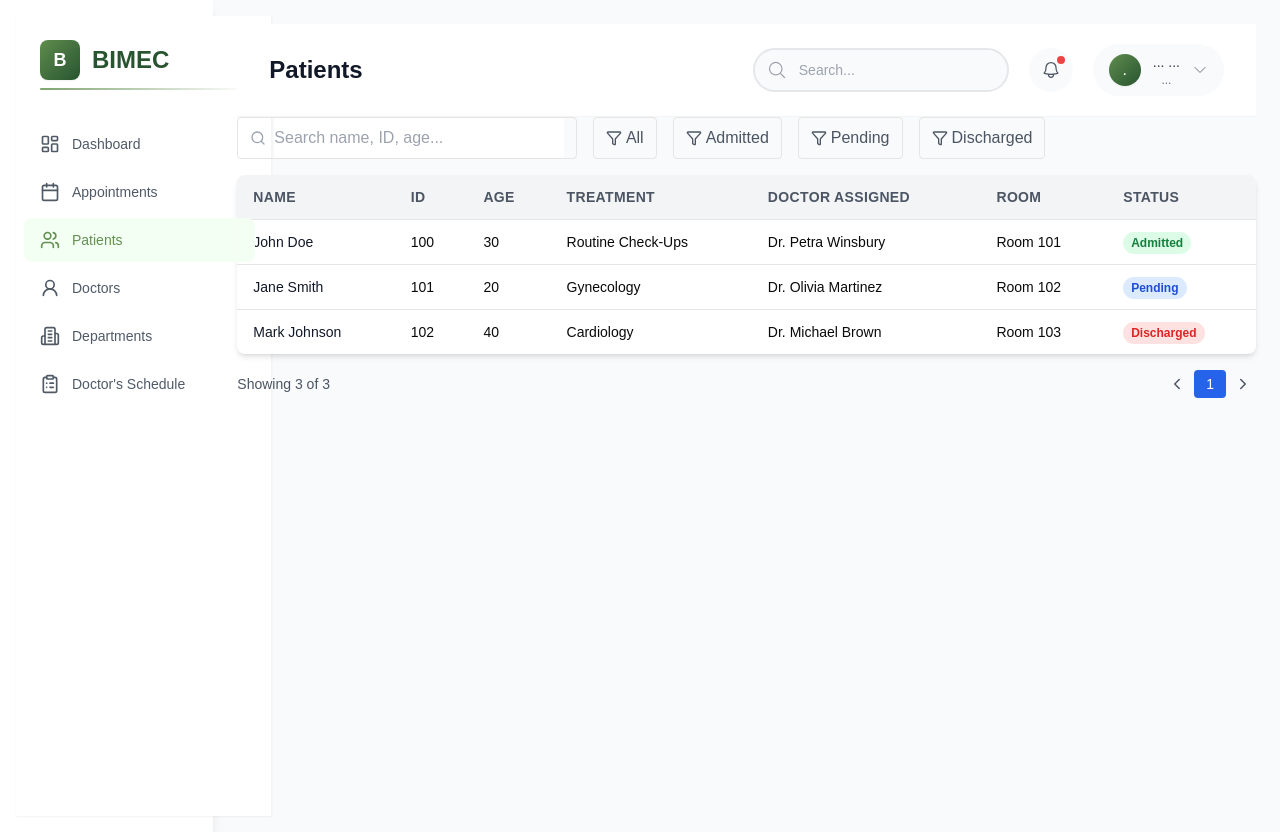
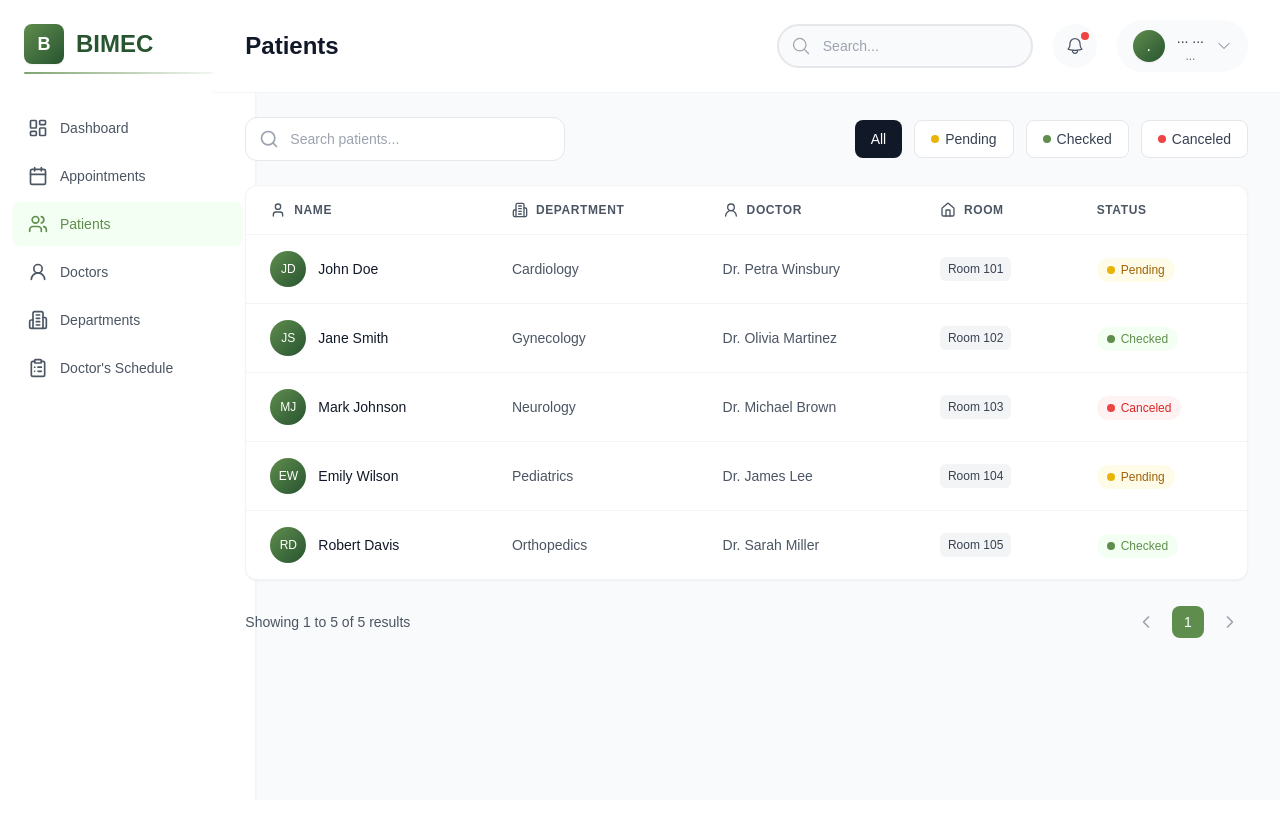
Before and after one commit to vinhdao1006/Project, a React (Vite) app in the folder front-end/: page /admin/patients in a window 1280 px wide. After the commit the page ends 800 px from the top, so only its background shows below. Built offline with nearby package versions, Linux system fonts and the light colour scheme; no server answers.

Commit message:
Update PatientManagement.jsx

```diff
--- a/front-end/src/pages/admin/PatientManagement.jsx
+++ b/front-end/src/pages/admin/PatientManagement.jsx
@@ -1,35 +1,44 @@
 import React, { useState } from 'react';
-import { Search, Filter, ChevronLeft, ChevronRight } from 'lucide-react';
+import { Search, ChevronLeft, ChevronRight, User, Building2, UserRound, HomeIcon } from 'lucide-react';
 import SideBar from './SideBar';
 import Header from './Header';
 
+// Updated patient data with department instead of id, age, treatment
 const patients = [
   {
     name: 'John Doe',
-    id: '100',
-    age: 30,
-    treatment: 'Routine Check-Ups',
+    department: 'Cardiology',
     doctor: 'Dr. Petra Winsbury',
     room: 'Room 101',
-    status: 'Admitted',
+    status: 'Pending',
   },
   {
     name: 'Jane Smith',
-    id: '101',
-    age: 20,
-    treatment: 'Gynecology',
+    department: 'Gynecology',
     doctor: 'Dr. Olivia Martinez',
     room: 'Room 102',
+    status: 'Checked',
+  },
+  {
+    name: 'Mark Johnson',
+    department: 'Neurology',
+    doctor: 'Dr. Michael Brown',
+    room: 'Room 103',
+    status: 'Canceled',
+  },
+  {
+    name: 'Emily Wilson',
+    department: 'Pediatrics',
+    doctor: 'Dr. James Lee',
+    room: 'Room 104',
     status: 'Pending',
   },
   {
-    name: 'Mark Johnson',
-    id: '102',
-    age: 40,
-    treatment: 'Cardiology',
-    doctor: 'Dr. Michael Brown',
-    room: 'Room 103',
-    status: 'Discharged',
+    name: 'Robert Davis',
+    department: 'Orthopedics',
+    doctor: 'Dr. Sarah Miller',
+    room: 'Room 105',
+    status: 'Checked',
   },
   // Add more rows...
 ];
@@ -62,79 +71,138 @@ const PatientsManagement = () => {
     }
   };
 
+  // Status style mapping
+  const statusStyles = {
+    Pending: {
+      bg: 'bg-yellow-50',
+      text: 'text-yellow-700',
+      icon: <div className="w-2 h-2 rounded-full bg-yellow-500 mr-1.5"></div>
+    },
+    Checked: {
+      bg: 'bg-bimec-light-green',
+      text: 'text-bimec-green',
+      icon: <div className="w-2 h-2 rounded-full bg-bimec-green mr-1.5"></div>
+    },
+    Canceled: {
+      bg: 'bg-red-50',
+      text: 'text-red-600',
+      icon: <div className="w-2 h-2 rounded-full bg-red-500 mr-1.5"></div>
+    }
+  };
+
   return (
     <div className="min-h-screen bg-gray-50 grid grid-cols-12">
       {/* Sidebar */}
-      <aside className="col-span-2 bg-white shadow-lg p-4 space-y-4">
+      <div className="col-span-2">
         <SideBar />
-      </aside>
+      </div>
 
       {/* Main Content */}
-      <main className="col-span-10 p-6">
-        {/* Header */}
-        {/* <div className="flex justify-between items-center mb-6">
-          <h1 className="text-2xl font-bold">Patients</h1>
-        </div> */}
-        <Header activeRouteName="Patients" />
+      <main className="col-span-10 flex flex-col">
+        <Header />
 
-        {/* Search & Filters */}
-        <div className="flex gap-4 mb-4">
-          <div className="flex items-center border rounded px-3 w-1/3">
-            <Search className="w-4 h-4 text-gray-400 mr-2" />
-            <input type="text" placeholder="Search name, ID, age..." className="flex-1 outline-none py-2" />
+        {/* Content Container */}
+        <div className="p-8 pt-6 flex-1">
+          {/* Filters Row */}
+          <div className="flex flex-wrap justify-between items-center mb-6">
+            {/* Search Field */}
+            <div className="relative w-full md:w-80">
+              <input
+                type="text"
+                placeholder="Search patients..."
+                className="w-full h-11 pl-11 pr-4 rounded-xl bg-white border border-gray-200 text-sm text-gray-700 placeholder-gray-400
+                         transition-all duration-200 focus:outline-none focus:ring-2 focus:ring-bimec-green/20 focus:border-bimec-green"
+              />
+              <Search className="absolute left-3.5 top-1/2 -translate-y-1/2 w-5 h-5 text-gray-400" />
             </div>
-          <div className="relative">
+
+            {/* Filters */}
+            <div className="flex flex-wrap gap-3 mt-4 md:mt-0">
               <button
-              className="flex items-center gap-1 border px-3 py-2 rounded text-gray-600 hover:bg-gray-100"
+                className={`px-4 py-2 rounded-lg text-sm font-medium transition-colors duration-200
+                  ${filterStatus === 'All'
+                    ? 'bg-gray-900 text-white'
+                    : 'bg-white border border-gray-200 text-gray-700 hover:bg-gray-50'}`}
                 onClick={() => setFilterStatus('All')}
               >
-              <Filter className="w-4 h-4" />
                 All
               </button>
-          </div>
-          {['Admitted', 'Pending', 'Discharged'].map((status) => (
+
+              {Object.keys(statusStyles).map((status) => (
                 <button
                   key={status}
-              className={`flex items-center gap-1 border px-3 py-2 rounded text-gray-600 hover:bg-gray-100 ${
-                filterStatus === status ? 'bg-gray-200 font-bold' : ''
-              }`}
+                  className={`flex items-center px-4 py-2 rounded-lg text-sm font-medium transition-colors duration-200
+                    ${filterStatus === status
+                      ? `${statusStyles[status].bg} ${statusStyles[status].text} border border-${status === 'Checked' ? 'bimec-green/30' : status === 'Pending' ? 'yellow-300/30' : 'red-300/30'}`
+                      : 'bg-white border border-gray-200 text-gray-700 hover:bg-gray-50'}`}
                   onClick={() => setFilterStatus(status)}
                 >
-              <Filter className="w-4 h-4" />
+                  {statusStyles[status].icon}
                   {status}
                 </button>
               ))}
             </div>
+          </div>
 
-        {/* Table */}
-        <div className="bg-white shadow-md rounded-lg overflow-x-auto">
-          <table className="min-w-full text-sm">
-            <thead className="bg-gray-100 text-left text-gray-600 uppercase tracking-wide">
-              <tr>
-                {['Name', 'ID', 'Age', 'Treatment', 'Doctor Assigned', 'Room', 'Status'].map((heading) => (
-                  <th key={heading} className="px-4 py-3 whitespace-nowrap">{heading}</th>
-                ))}
+          {/* Table Card */}
+          <div className="bg-white rounded-xl shadow-sm overflow-hidden border border-gray-100">
+            <div className="overflow-x-auto">
+              <table className="w-full">
+                <thead>
+                  <tr className="border-b border-gray-100">
+                    <th className="px-6 py-4 text-left text-xs font-semibold text-gray-600 uppercase tracking-wider">
+                      <div className="flex items-center gap-2">
+                        <User className="w-4 h-4" />
+                        Name
+                      </div>
+                    </th>
+                    <th className="px-6 py-4 text-left text-xs font-semibold text-gray-600 uppercase tracking-wider">
+                      <div className="flex items-center gap-2">
+                        <Building2 className="w-4 h-4" />
+                        Department
+                      </div>
+                    </th>
+                    <th className="px-6 py-4 text-left text-xs font-semibold text-gray-600 uppercase tracking-wider">
+                      <div className="flex items-center gap-2">
+                        <UserRound className="w-4 h-4" />
+                        Doctor
+                      </div>
+                    </th>
+                    <th className="px-6 py-4 text-left text-xs font-semibold text-gray-600 uppercase tracking-wider">
+                      <div className="flex items-center gap-2">
+                        <HomeIcon className="w-4 h-4" />
+                        Room
+                      </div>
+                    </th>
+                    <th className="px-6 py-4 text-left text-xs font-semibold text-gray-600 uppercase tracking-wider">
+                      Status
+                    </th>
                   </tr>
                 </thead>
-            <tbody>
+                <tbody className="divide-y divide-gray-100">
                   {paginatedPatients.map((patient, idx) => (
-                <tr key={idx} className="border-t hover:bg-gray-50">
-                  <td className="px-4 py-3 whitespace-nowrap font-medium text-gray-900">{patient.name}</td>
-                  <td className="px-4 py-3">{patient.id}</td>
-                  <td className="px-4 py-3">{patient.age}</td>
-                  <td className="px-4 py-3">{patient.treatment}</td>
-                  <td className="px-4 py-3">{patient.doctor}</td>
-                  <td className="px-4 py-3">{patient.room}</td>
-                  <td className="px-4 py-3">
-                    <span
-                      className={`px-2 py-1 rounded-full text-xs font-semibold ${
-                        patient.status === 'Admitted'
-                          ? 'bg-green-100 text-green-700'
-                          : patient.status === 'Pending'
-                          ? 'bg-blue-100 text-blue-700'
-                          : 'bg-red-100 text-red-600'
-                      }`}
+                    <tr
+                      key={idx}
+                      className="hover:bg-gray-50 transition-colors duration-150"
                     >
+                      <td className="px-6 py-4 whitespace-nowrap">
+                        <div className="flex items-center">
+                          <div className="w-9 h-9 rounded-full bg-gradient-to-br from-bimec-green to-bimec-heavy-green flex items-center justify-center text-white text-xs font-medium mr-3">
+                            {patient.name.split(' ').map(n => n[0]).join('')}
+                          </div>
+                          <div className="text-sm font-medium text-gray-900">{patient.name}</div>
+                        </div>
+                      </td>
+                      <td className="px-6 py-4 whitespace-nowrap text-sm text-gray-600">{patient.department}</td>
+                      <td className="px-6 py-4 whitespace-nowrap text-sm text-gray-600">{patient.doctor}</td>
+                      <td className="px-6 py-4 whitespace-nowrap text-sm text-gray-600">
+                        <span className="inline-flex items-center px-2 py-1 rounded-md bg-gray-100 text-gray-700 text-xs">
+                          {patient.room}
+                        </span>
+                      </td>
+                      <td className="px-6 py-4 whitespace-nowrap">
+                        <span className={`inline-flex items-center px-2.5 py-1 rounded-full text-xs font-medium ${statusStyles[patient.status].bg} ${statusStyles[patient.status].text}`}>
+                          {statusStyles[patient.status].icon}
                           {patient.status}
                         </span>
                       </td>
@@ -144,33 +212,61 @@ const PatientsManagement = () => {
               </table>
             </div>
 
+            {/* Empty state if no results */}
+            {paginatedPatients.length === 0 && (
+              <div className="text-center py-12">
+                <p className="text-gray-500">No patients found matching your filters.</p>
+              </div>
+            )}
+          </div>
+
           {/* Pagination */}
-        <div className="flex justify-between items-center mt-4 text-sm text-gray-600">
-          <div>Showing {paginatedPatients.length} of {filteredPatients.length}</div>
-          <div className="flex items-center gap-1">
+          <div className="flex flex-wrap justify-between items-center mt-6">
+            <p className="text-sm text-gray-600">
+              Showing {startIndex + 1} to {Math.min(startIndex + itemsPerPage, filteredPatients.length)} of {filteredPatients.length} results
+            </p>
+
+            <div className="flex items-center space-x-2 mt-4 sm:mt-0">
               <button
-              className="p-1 rounded hover:bg-gray-200"
                 onClick={handlePreviousPage}
                 disabled={currentPage === 1}
+                className={`p-2 rounded-lg transition-colors ${
+                  currentPage === 1
+                    ? 'text-gray-400 cursor-not-allowed'
+                    : 'text-gray-600 hover:bg-gray-100'
+                }`}
               >
-              <ChevronLeft size={18} />
+                <ChevronLeft className="w-5 h-5" />
               </button>
-            {Array.from({ length: totalPages }, (_, i) => i + 1).map((n) => (
+
+              <div className="flex items-center gap-1">
+                {Array.from({ length: totalPages }, (_, i) => i + 1).map((page) => (
                   <button
-                key={n}
-                className={`px-3 py-1 rounded ${n === currentPage ? 'bg-blue-600 text-white' : 'hover:bg-gray-200'}`}
-                onClick={() => setCurrentPage(n)}
+                    key={page}
+                    onClick={() => setCurrentPage(page)}
+                    className={`w-8 h-8 flex items-center justify-center rounded-lg text-sm font-medium transition-colors ${
+                      page === currentPage
+                        ? 'bg-bimec-green text-white'
+                        : 'text-gray-700 hover:bg-gray-100'
+                    }`}
                   >
-                {n}
+                    {page}
                   </button>
                 ))}
+              </div>
+
               <button
-              className="p-1 rounded hover:bg-gray-200"
                 onClick={handleNextPage}
                 disabled={currentPage === totalPages}
+                className={`p-2 rounded-lg transition-colors ${
+                  currentPage === totalPages
+                    ? 'text-gray-400 cursor-not-allowed'
+                    : 'text-gray-600 hover:bg-gray-100'
+                }`}
               >
-              <ChevronRight size={18} />
+                <ChevronRight className="w-5 h-5" />
               </button>
+            </div>
           </div>
         </div>
       </main>
```
Lines whose indentation alone changed are shown as unchanged.
